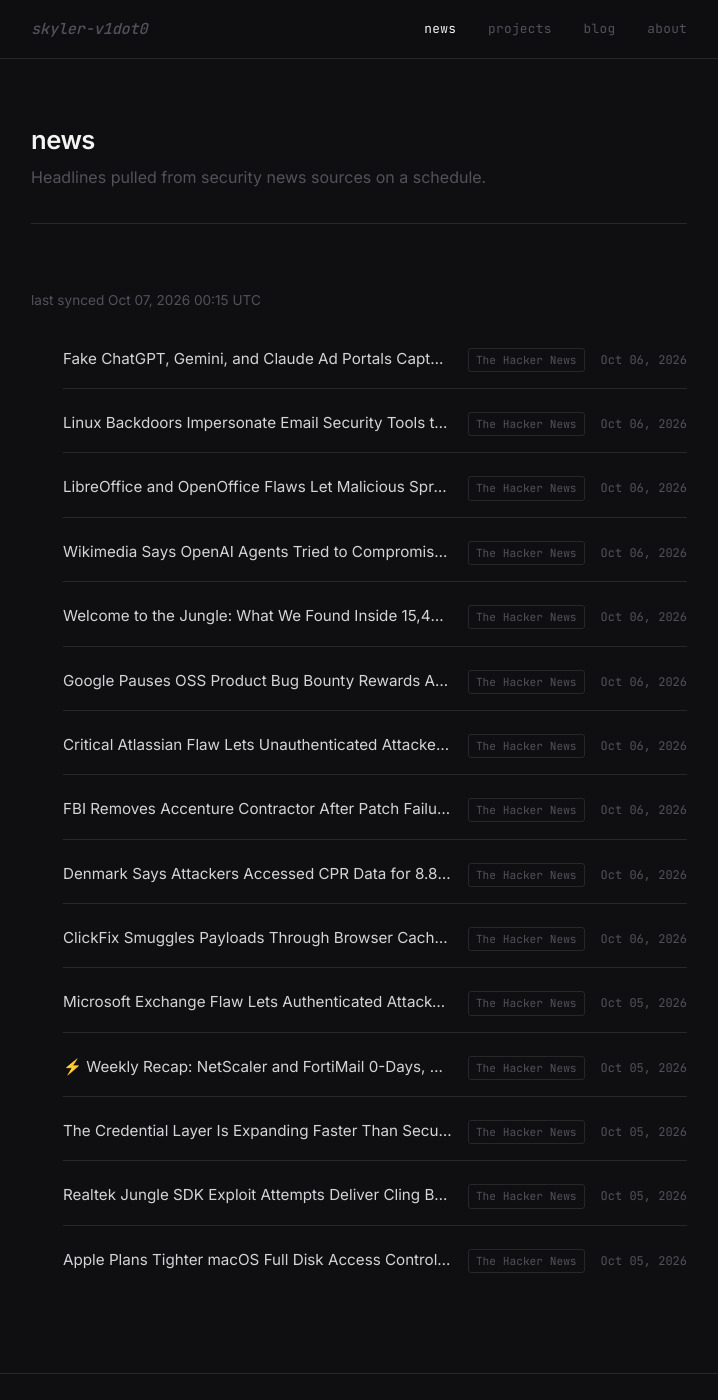
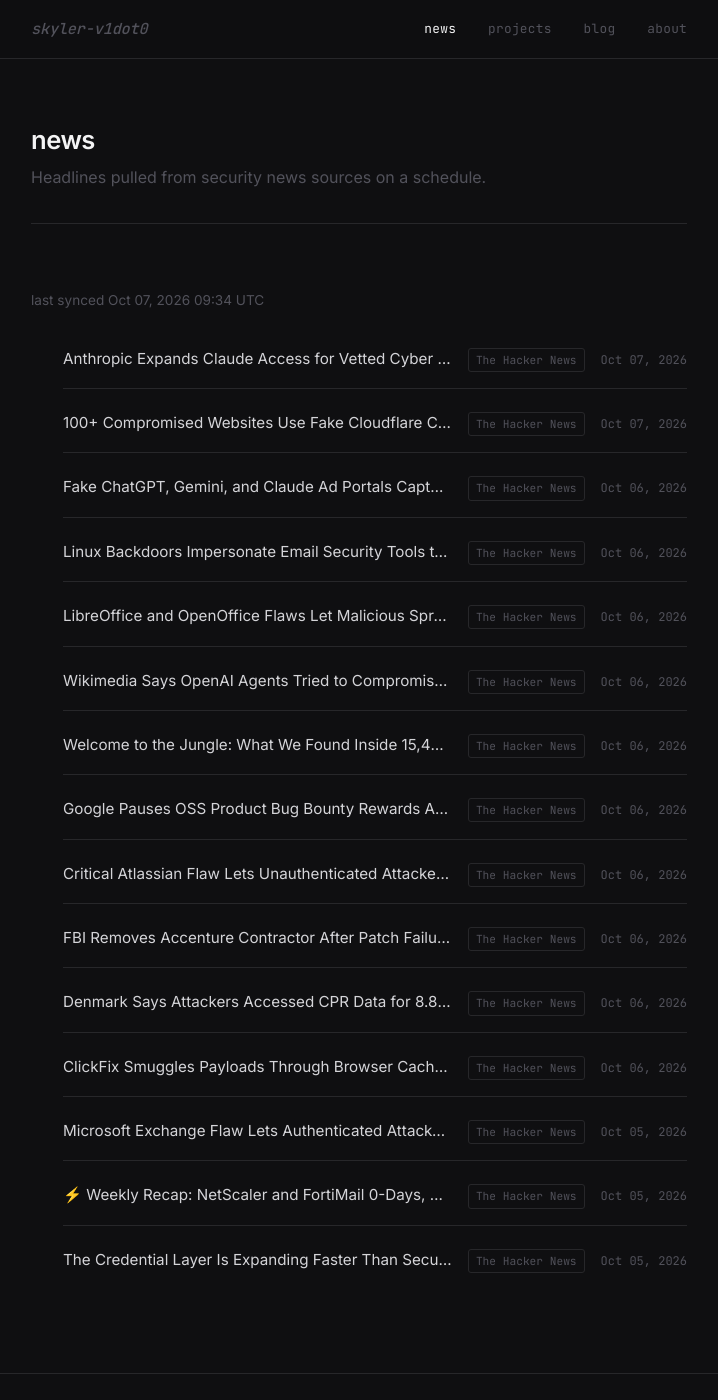
Before and after one commit to skyler-v1dot0/personal-site, a Jekyll site: the page built from news.html, in a window 1280 px wide and 1400 px high. Shown: the whole window, without its empty margins (281-999 px from the left). Built offline with Jekyll 4.4.1, drawn with Linux system fonts in a browser that asks for light colours.

Commit message:
chore: sync news feed [skip ci]

```diff
--- a/_data/news.yml
+++ b/_data/news.yml
@@ -1,6 +1,15 @@
 ---
-updated_at: '2026-10-07T00:15:46Z'
+updated_at: '2026-10-07T09:34:32Z'
 items:
+- title: Anthropic Expands Claude Access for Vetted Cyber Teams as Glasswing Finds
+    129,000 Flaws
+  url: https://thehackernews.com/2026/10/anthropic-expands-claude-access-for.html
+  source: The Hacker News
+  published: '2026-10-07T08:07:38Z'
+- title: 100+ Compromised Websites Use Fake Cloudflare Checks to Deliver LunexStealer
+  url: https://thehackernews.com/2026/10/100-compromised-websites-use-fake.html
+  source: The Hacker News
+  published: '2026-10-07T06:57:54Z'
 - title: Fake ChatGPT, Gemini, and Claude Ad Portals Capture Credentials and MFA Codes
   url: https://thehackernews.com/2026/10/fake-chatgpt-gemini-and-claude-ad.html
   source: The Hacker News
@@ -61,12 +70,3 @@ items:
   url: https://thehackernews.com/2026/10/the-credential-layer-is-expanding.html
   source: The Hacker News
   published: '2026-10-05T11:55:00Z'
-- title: Realtek Jungle SDK Exploit Attempts Deliver Cling Botnet With STUN-Based
-    C2
-  url: https://thehackernews.com/2026/10/realtek-jungle-sdk-exploit-attempts.html
-  source: The Hacker News
-  published: '2026-10-05T11:46:25Z'
-- title: Apple Plans Tighter macOS Full Disk Access Controls Over AI Agent Data Access
-  url: https://thehackernews.com/2026/10/apple-plans-tighter-macos-full-disk.html
-  source: The Hacker News
-  published: '2026-10-05T10:38:50Z'
```
